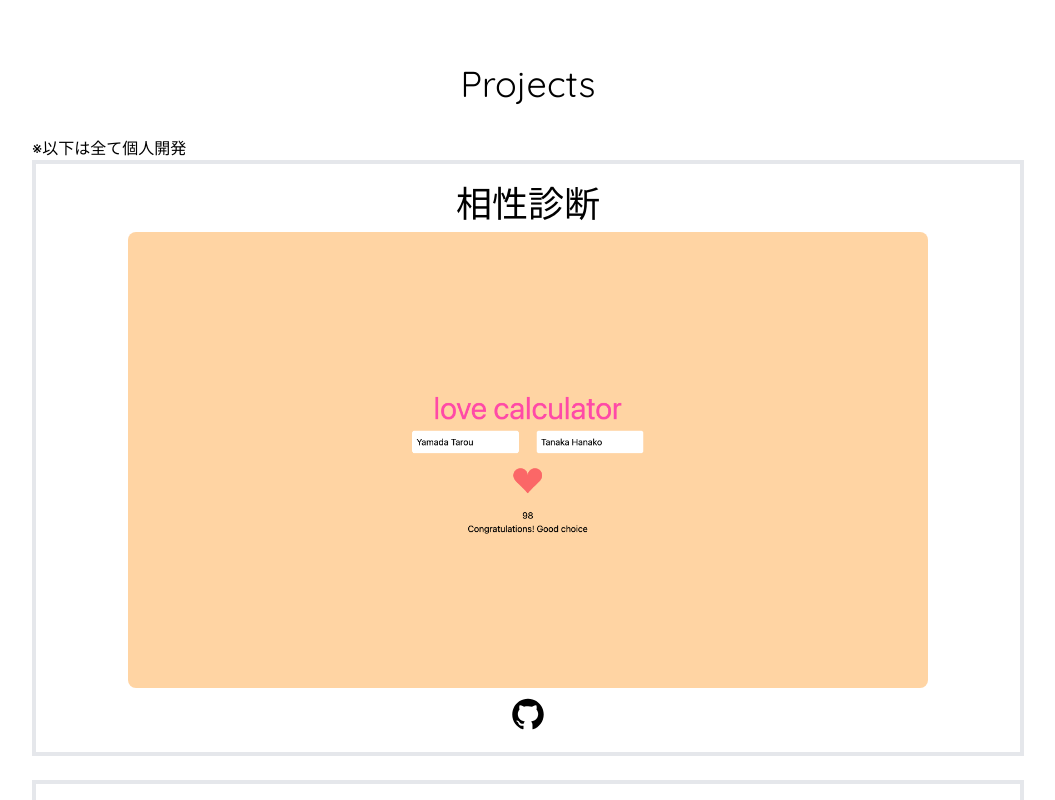
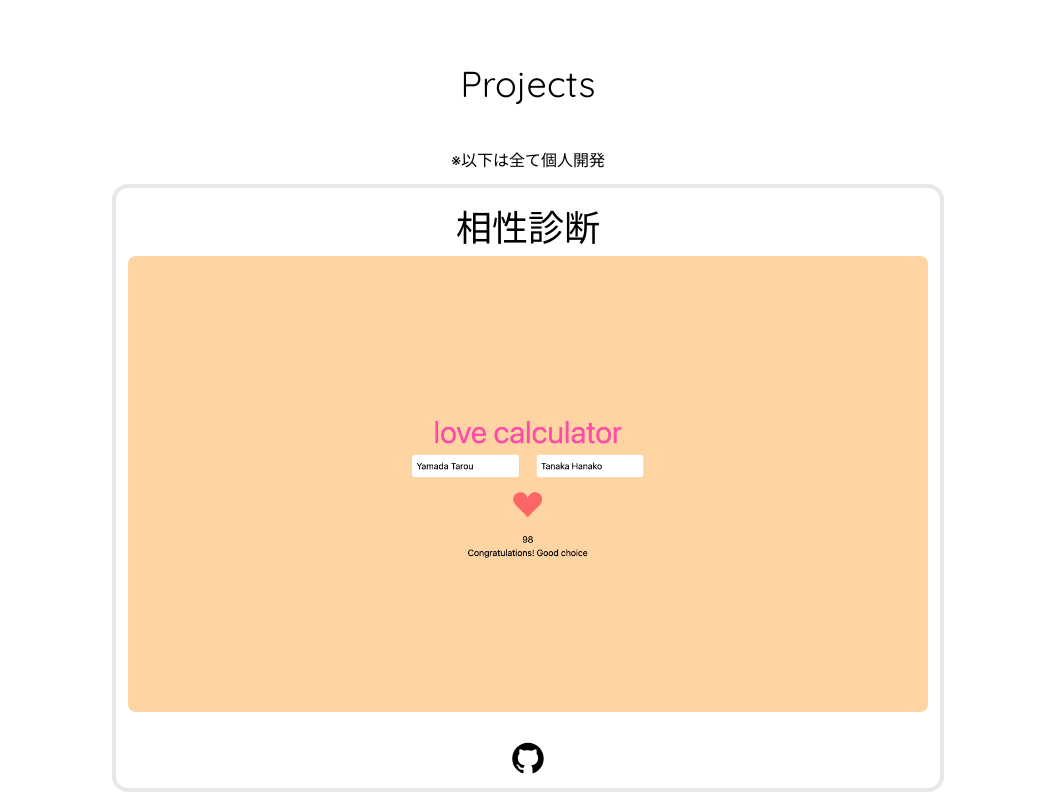
Before and after one commit to ShainaWada/portfolio, a Next.js app: page / in a window 1280 px wide. Shown: the part 1580-2380 px from the top of the page, without its empty margins (112-1167 px from the left). Built offline with nearby package versions, Linux system fonts and the light colour scheme; a web font is replaced by a local one.

Commit message:
コードの修正

```diff
--- a/src/app/page.tsx
+++ b/src/app/page.tsx
@@ -94,15 +94,14 @@ export default function Home() {
             </div>
           </div>
         </section>
-        <section id='Projects' className="flex flex-col py-3 text-center dark:bg-neutral-800">
+        <section id='Projects' className="flex flex-col items-center gap-3 py-3 text-center dark:bg-neutral-800">
           <h1 className="my-8 text-4xl font-body dark:text-white">Projects</h1>
-          <div className="mx-36 [&>div]:border-4 [&>div]:my-8 [&>div]:rounded-lg ">
-            <p className='text-left '>※以下は全て個人開発</p>
+          <p className='text-left dark:text-white'>※以下は全て個人開発</p>
           {ProjectsData.map((value, key) => {
             return (
+              <div className="flex flex-col items-center gap-4 border-4 rounded-2xl" key={key}>
                 <a href={value.link}
-                  key={key}
-                  className="flex flex-col items-center p-3 mb-6 text-center border-4">
+                  className="flex flex-col items-center p-3 text-center ">
                   <h2 className="my-2 text-4xl dark:text-white font-head">
                     {value.title}
                   </h2>
@@ -112,19 +111,17 @@ export default function Home() {
                     alt={value.title}
                     width={800} height={800}
                   />
-                  <div className="flex gap-4">
+
+                </a>
                 <a
-                      className="my-2 text-4xl transition dark:text-white hover:scale-95"
+                  className="mb-3 text-4xl transition dark:text-white hover:scale-95"
                   href={value.source}
                 >
                   {value.github}
                 </a>
               </div>
-                </a>
             );
           })}
-
-          </div>
         </section >
 
         <section id='Experience' className="flex flex-col py-3 text-center dark:bg-neutral-800">
```
Lines whose indentation alone changed are shown as unchanged.
